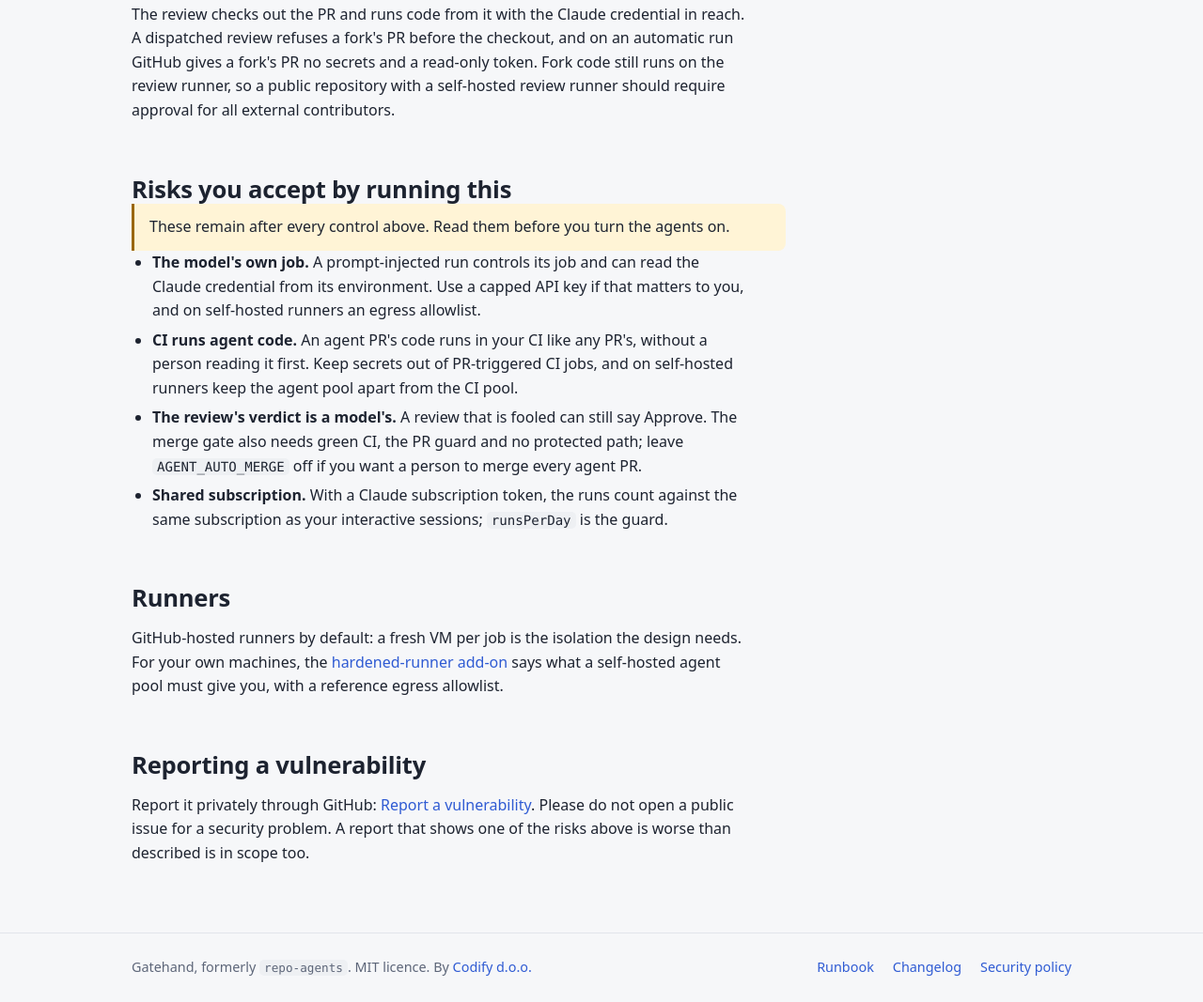
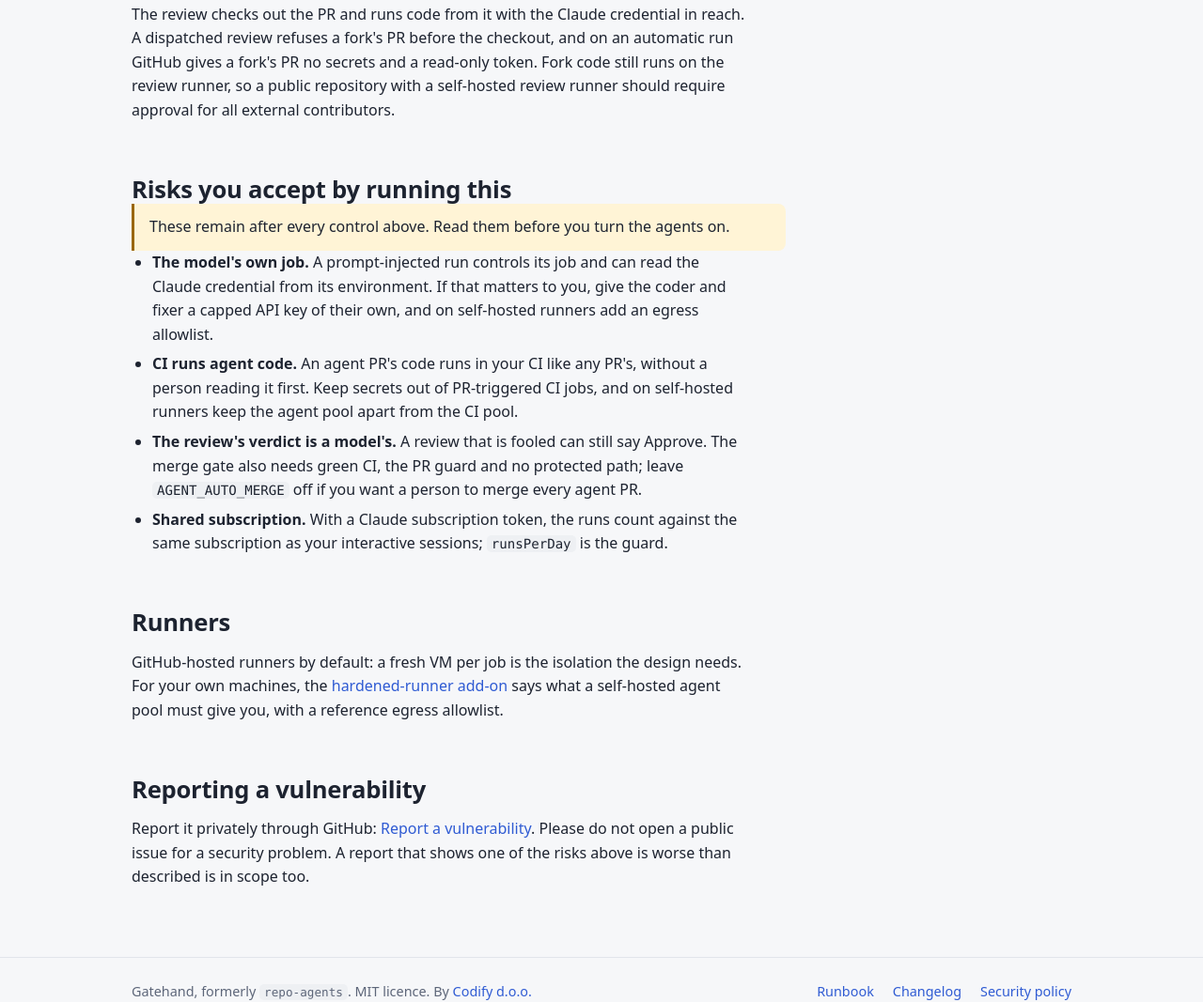
Before and after one commit to codifydoo/gatehand, a plain HTML site: page site/security.html in a window 1280 px wide. Shown: the part 986-2053 px from the top of the page at 94% size. Drawn offline with Linux system fonts and the light colour scheme.

Commit message:
feat(agents): claude.agentAuth gives the coder and fixer their own Claude key (0.9.0)

```diff
--- a/site/security.html
+++ b/site/security.html
@@ -103,8 +103,8 @@
     </div>
     <ul>
       <li><strong>The model's own job.</strong> A prompt-injected run controls its job and can read
-        the Claude credential from its environment. Use a capped API key if that matters to you,
-        and on self-hosted runners an egress allowlist.</li>
+        the Claude credential from its environment. If that matters to you, give the coder and fixer
+        a capped API key of their own, and on self-hosted runners add an egress allowlist.</li>
       <li><strong>CI runs agent code.</strong> An agent PR's code runs in your CI like any PR's,
         without a person reading it first. Keep secrets out of PR-triggered CI jobs, and on
         self-hosted runners keep the agent pool apart from the CI pool.</li>
```
Also changed, not shown: .claude-plugin/plugin.json, 9 other files.
